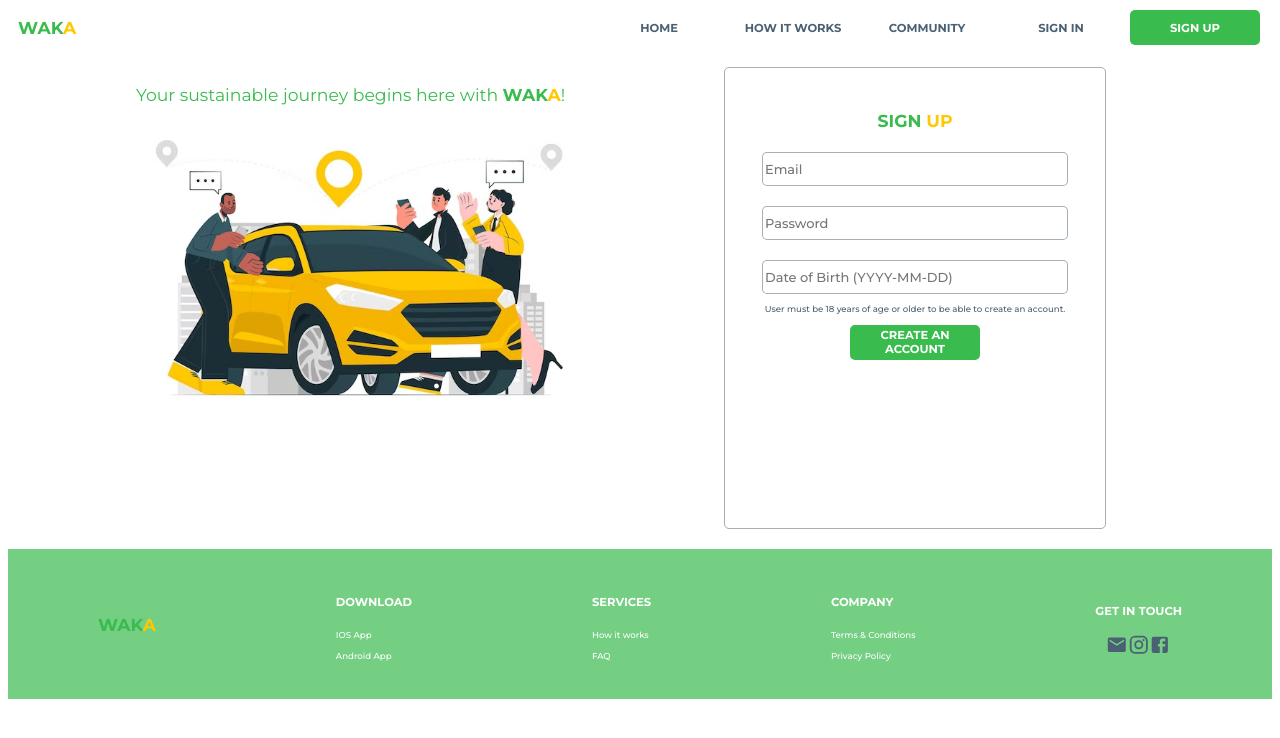
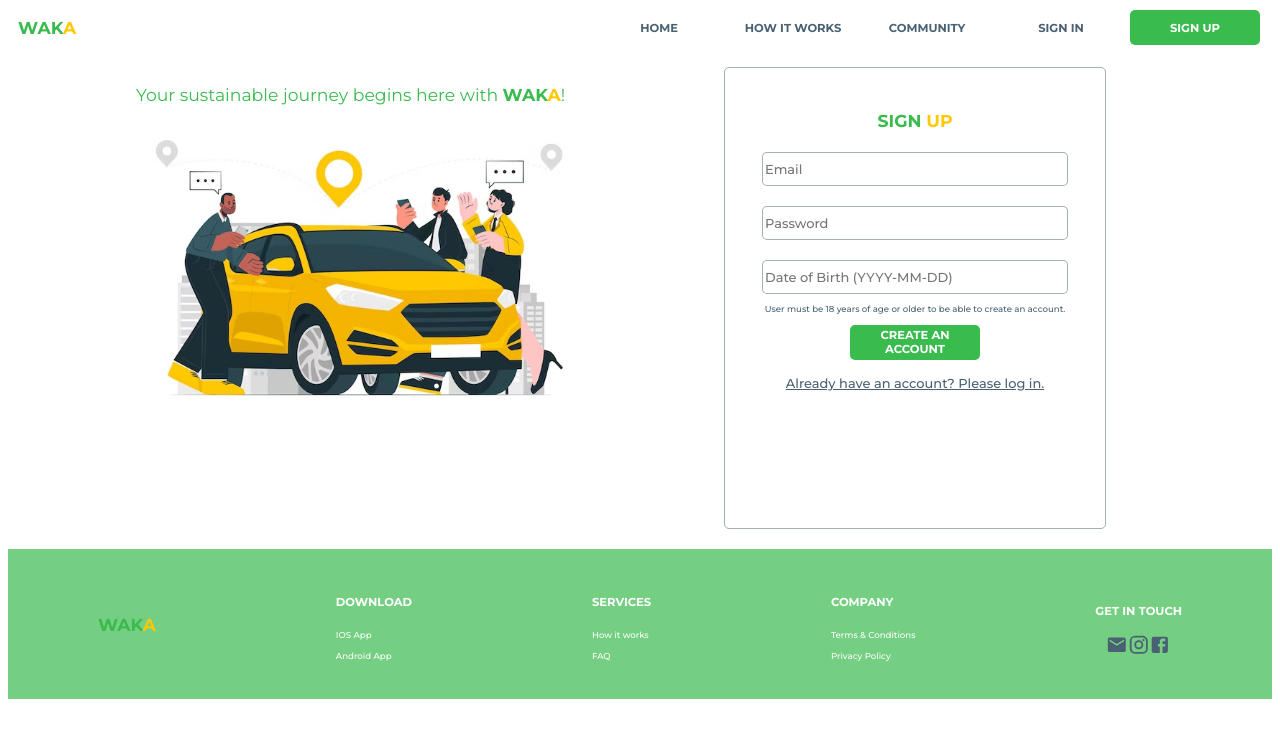
Before and after one commit to VeasnaHub/IOD-Capstone-Project, a React (Vite) app in the folder frontend/: page /signup in a window 1280 px wide. Shown: the top 738 px of the page. Built offline with nearby package versions, Linux system fonts and the light colour scheme; a web font is replaced by a local one.

Commit message:
added navigation to signup and sign page

```diff
--- a/frontend/src/components/SignInForm.jsx
+++ b/frontend/src/components/SignInForm.jsx
@@ -82,8 +82,11 @@ function SignInForm() {
                         {loading ? "Logging in..." : "SUBMIT"}
                     </button>
                     {errMsg && <p className="error-message">{errMsg}</p>}
-                    <p className="reset-password-link">
+                    <p>
                         <a href="/reset-password">Forgot your password?</a>
+                    </p>
+                    <p>
+                        <a href="/signup">No account? Please sign up.</a>
                     </p>
                 </form>
             ) : (
--- a/frontend/src/components/SignUpForm.jsx
+++ b/frontend/src/components/SignUpForm.jsx
@@ -16,7 +16,7 @@ function SignUpForm() {
         const userPassword = data.get('password');
         const userDateOfBirth = data.get('dateOfBirth');
 
-        // Validate age (assuming dateOfBirth is in YYYY-MM-DD format)
+        // Validate age
         const today = new Date();
         const birthDate = new Date(userDateOfBirth);
         const age = today.getFullYear() - birthDate.getFullYear();
@@ -71,6 +71,9 @@ function SignUpForm() {
             <p className="s-font grey-font" style={{ marginTop: "0px"}}>User must be 18 years of age or older to be able to create an account.</p>
             <button className="green-button" type="submit">CREATE AN ACCOUNT</button>
             {result && <p className="error-message">{result}</p>}
+            <p>
+                <a href="/signin">Already have an account? Please log in.</a>
+            </p>
         </form>
     );
 }
```
